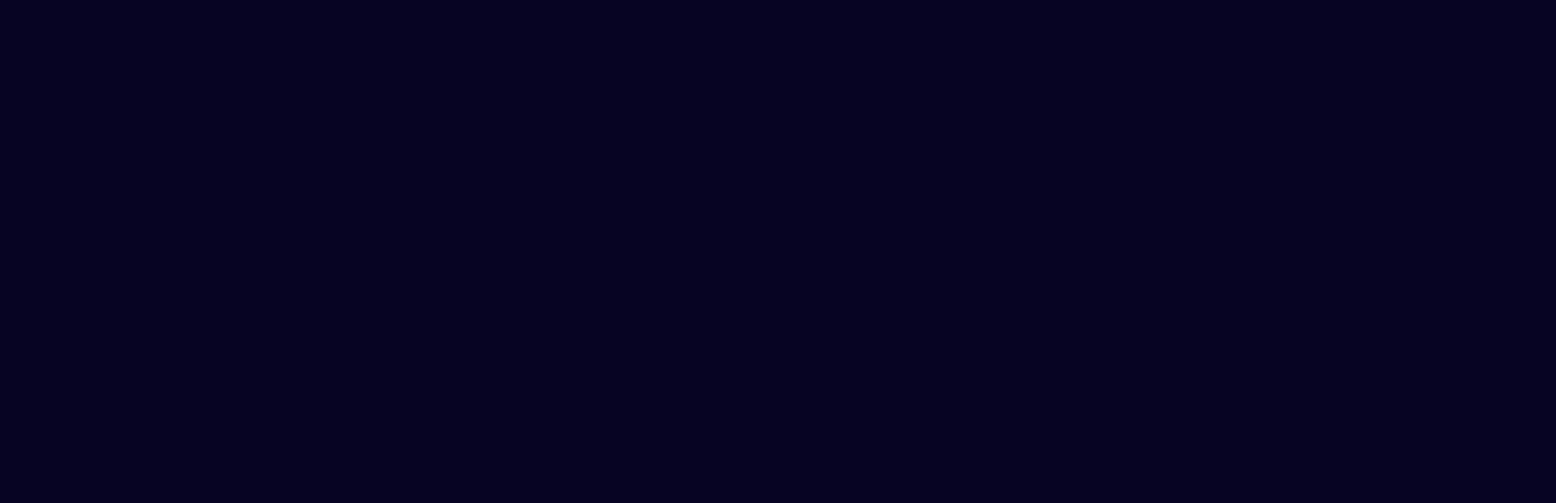
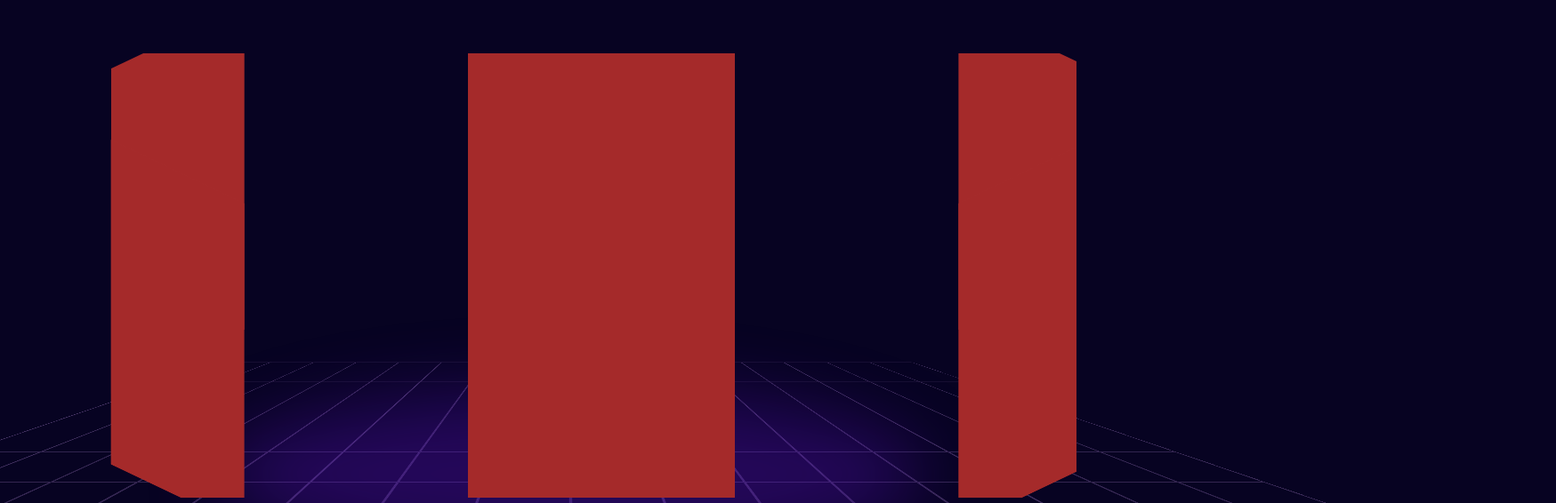
Before and after one commit to Vitalina-Korchova/landing-page, a React (Vite) app: page / in a window 1280 px wide. Shown: the part 2234-2800 px from the top of the page at 89% size, 1749 px wide, since content can reach past the window. Before the commit the page ends 2117 px from the top, so only its background shows below. Built offline with nearby package versions, Linux system fonts and the light colour scheme; a web font is replaced by a local one.

Commit message:
start services section

```diff
--- a/src/App.tsx
+++ b/src/App.tsx
@@ -1,6 +1,7 @@
 import BenefitsSection from "./components/BenefitsSection";
 import HeroPage from "./components/HeroPage";
 import SecuritySection from "./components/SecuritySection";
+import ServicesSection from "./components/ServicesSection";
 
 function App() {
   return (
@@ -8,6 +9,7 @@ function App() {
       <HeroPage />
       <SecuritySection />
       <BenefitsSection />
+      <ServicesSection />
     </>
   );
 }
--- /dev/null
+++ b/src/components/ServicesSection.tsx
@@ -0,0 +1,36 @@
+export default function ServicesSection() {
+  const cards = 6;
+  return (
+    <>
+      <div className="services-section">
+        <div className="back-chess-wrapper">
+          <div className="back-chess">
+            {Array.from({ length: 144 }).map((_, i) => (
+              <div key={i} className="square"></div>
+            ))}
+          </div>
+          <div className="oval-shadow"></div>
+        </div>
+        <div className="banner">
+          <div className="slider-wrapper">
+            <div className="slider">
+              {Array.from({ length: cards }).map((_, i) => (
+                <div
+                  key={i}
+                  className="card"
+                  style={{
+                    transform: `rotateY(${
+                      (360 / cards) * i
+                    }deg) translateZ(550px)`,
+                  }}
+                >
+                  <div className="card-inner"></div>
+                </div>
+              ))}
+            </div>
+          </div>
+        </div>
+      </div>
+    </>
+  );
+}
--- a/src/styles/index.scss
+++ b/src/styles/index.scss
@@ -1,6 +1,7 @@
 @use "partials/hero-page";
 @use "partials/security-section.scss";
 @use "partials/benefits-section.scss";
+@use "partials/services-section.scss";
 @use "partials/variables" as *;
 
 body {
--- a/src/styles/partials/benefits-section.scss
+++ b/src/styles/partials/benefits-section.scss
@@ -93,6 +93,7 @@
         width: 24%;
         height: fit-content;
         background-color: #ffffff27;
+
         border-radius: 24px;
         border: 1px solid white;
         display: flex;
--- /dev/null
+++ b/src/styles/partials/services-section.scss
@@ -0,0 +1,83 @@
+.services-section {
+  margin: 350px 70px 250px 70px;
+  position: relative;
+
+  .back-chess-wrapper {
+    height: 720px;
+    width: 100%;
+    position: relative;
+    -webkit-perspective: 130px;
+    -webkit-perspective-origin: 50% 50%;
+    perspective: 720px;
+    perspective-origin: 50% 50%;
+
+    .back-chess {
+      width: 100%;
+      height: 720px;
+      border: 1px solid rgba(113, 87, 146, 0.55);
+      display: grid;
+      grid-template-columns: 1fr 1fr 1fr 1fr 1fr 1fr 1fr 1fr 1fr 1fr 1fr 1fr 1fr 1fr 1fr 1fr;
+      position: absolute;
+      -webkit-transform-style: preserve-3d; /* Safari 3-8  */
+      -webkit-transform: rotateX(75deg); /* Safari 3-8  */
+      transform-style: preserve-3d;
+      transform: rotateX(75deg);
+
+      .square {
+        width: auto;
+        height: auto;
+        border: 1px solid rgba(113, 87, 146, 0.55);
+      }
+    }
+
+    .oval-shadow {
+      position: absolute;
+      top: 330px;
+      left: 15%;
+      width: 70%;
+      height: 26%;
+      background: #6c13e149;
+      border-radius: 50%;
+      filter: blur(40px);
+      mix-blend-mode: overlay;
+    }
+  }
+
+  .banner {
+    position: absolute;
+    top: -50px;
+    width: 100%;
+    height: 500px;
+
+    overflow: hidden;
+
+    .slider-wrapper {
+      width: 100%;
+      height: 500px;
+      position: relative;
+
+      .slider {
+        position: absolute;
+        top: 10%;
+        left: 40%;
+        width: 300px;
+        height: 380px;
+        transform-style: preserve-3d;
+        transform: perspective(1000px);
+        transform: rotateX(-16deg);
+
+        .card {
+          position: absolute;
+          inset: 0 0 0 0;
+          background-color: brown;
+
+          .card-inner {
+            width: 100%;
+            height: 100%;
+            object-fit: cover;
+          }
+        }
+      }
+    }
+  }
+}
```
